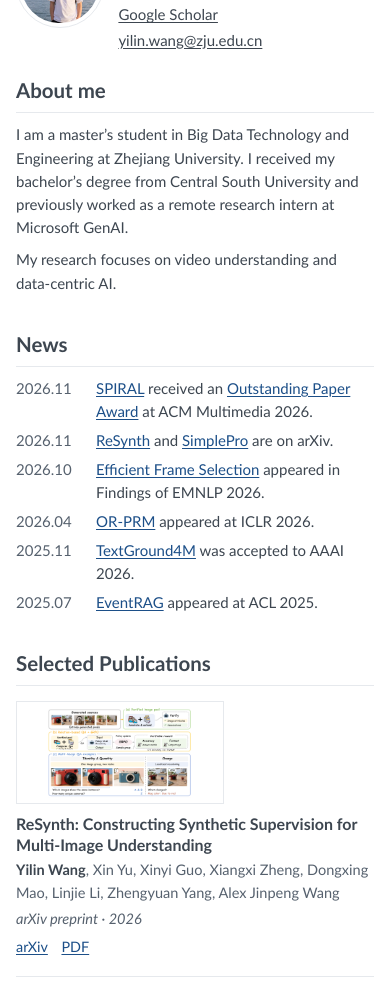
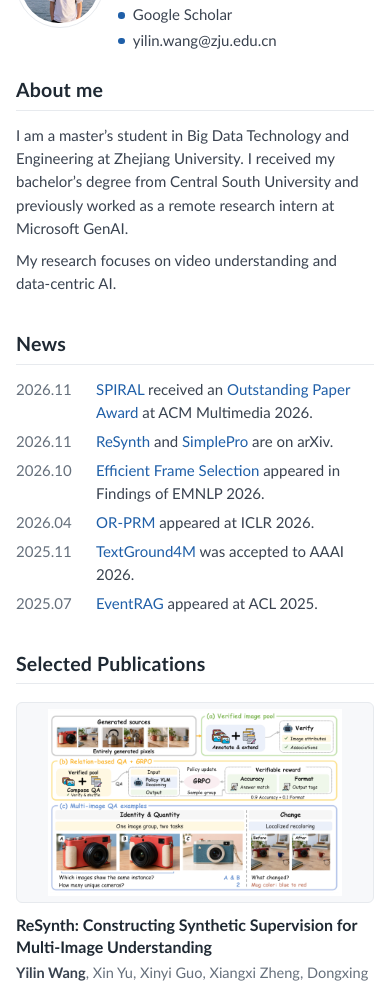
Before and after one commit to yilinwangll/yilinwangll.github.io, a plain HTML site: page index.html in a window 390 px wide. Shown: the part 174-1163 px from the top of the page. Drawn offline with Linux system fonts and the light colour scheme.

Commit message:
Refine homepage colors and publication styling
Highlight published venues, unify paper figure frames, turn paper
links into small buttons, use hover-only link underlines, show full
width figures on phones, and highlight the current nav section.

Co-Authored-By: Claude Opus 5.5 <noreply@anthropic.com>

```diff
--- a/index.html
+++ b/index.html
@@ -18,7 +18,7 @@
     <div class="header-inner">
       <a class="wordmark" href="#top">Yilin Wang</a>
       <nav aria-label="Main">
-        <a href="#top" aria-current="page">Home</a>
+        <a href="#top">Home</a>
         <a href="#news">News</a>
         <a href="#research">Publications</a>
         <a href="#experience">Experience</a>
@@ -99,7 +99,7 @@
           <div class="paper-content">
             <h3 id="frame-selection-title">Efficient Frame Selection for Long Videos at Test Time with Attention-Based MLLM Selectors</h3>
             <p class="authors"><strong>Yilin Wang</strong><sup>*</sup>, Xiangxi Zheng<sup>*</sup>, Dongxing Mao, Linjie Li, Zhengyuan Yang, Ping Yu, Rui Yan, Yuan Yao, Alex Jinpeng Wang</p>
-            <p class="paper-meta">Findings of EMNLP 2026</p>
+            <p class="paper-meta published">Findings of EMNLP 2026</p>
             <div class="paper-links">
               <a href="https://arxiv.org/abs/2607.15689">arXiv</a>
               <a href="https://aclanthology.org/2026.findings-emnlp.1893/">ACL Anthology</a>
@@ -115,7 +115,7 @@
           <div class="paper-content">
             <h3 id="or-prm-title">OR-PRM: A Process Reward Model for Algorithmic Problem in Operations Research</h3>
             <p class="authors"><strong>Yilin Wang</strong><sup>*</sup>, Heng Zhou<sup>*</sup>, Dongxing Mao, Linjie Li, Jingru Tan, Haochen Han, Zhengyuan Yang, Alex Jinpeng Wang, Min Li</p>
-            <p class="paper-meta">ICLR 2026</p>
+            <p class="paper-meta published">ICLR 2026</p>
             <div class="paper-links">
               <a href="https://proceedings.iclr.cc/paper_files/paper/2026/hash/4624803ce92f6c44d8cabe085d8d9d96-Abstract-Conference.html">ICLR</a>
               <a href="https://proceedings.iclr.cc/paper_files/paper/2026/file/4624803ce92f6c44d8cabe085d8d9d96-Paper-Conference.pdf" aria-label="PDF for OR-PRM">PDF</a>
@@ -130,7 +130,7 @@
           <div class="paper-content">
             <h3 id="eventrag-title">EventRAG: Enhancing LLM Generation with Event Knowledge Graphs</h3>
             <p class="authors">Zairun Yang, <strong>Yilin Wang</strong>, Zhengyan Shi, Yuan Yao, Lei Liang, Keyan Ding, Emine Yilmaz, Huajun Chen, Qiang Zhang</p>
-            <p class="paper-meta">ACL 2025</p>
+            <p class="paper-meta published">ACL 2025</p>
             <div class="paper-links">
               <a href="https://aclanthology.org/2025.acl-long.830/">ACL Anthology</a>
               <a href="https://aclanthology.org/2025.acl-long.830.pdf" aria-label="PDF for EventRAG">PDF</a>
@@ -218,5 +218,19 @@
     <span>Yilin Wang</span>
     <a href="#top">Back to top <span aria-hidden="true">↑</span></a>
   </footer>
+  <script>
+    (() => {
+      const links = [...document.querySelectorAll('nav a[href^="#"]')];
+      const targets = links.map(a => document.querySelector(a.getAttribute('href') === '#top' ? '#about' : a.getAttribute('href')));
+      const update = () => {
+        let i = 0;
+        if (window.scrollY > 40) targets.forEach((t, k) => { if (t && t.getBoundingClientRect().top < 120) i = k; });
+        if (window.scrollY > 40 && window.innerHeight + window.scrollY >= document.body.scrollHeight - 4) i = links.length - 1;
+        links.forEach((a, k) => k === i ? a.setAttribute('aria-current', 'location') : a.removeAttribute('aria-current'));
+      };
+      addEventListener('scroll', update, { passive: true });
+      update();
+    })();
+  </script>
 </body>
 </html>
--- a/style.css
+++ b/style.css
@@ -1,10 +1,14 @@
 :root {
   color-scheme: light;
   --paper: #fff;
-  --ink: #3d4650;
-  --muted: #56616e;
-  --link: #1c4f88;
-  --line: #e6e9ed;
+  --heading: #1f2933;
+  --ink: #3a4350;
+  --muted: #66707c;
+  --link: #1f5fa8;
+  --link-hover: #0f3f78;
+  --accent: #b3261e;
+  --line: #e7eaee;
+  --figure-bg: #f7f8fa;
   --font: "Trebuchet MS", Helvetica, Arial, sans-serif;
   --page-width: 77rem;
 }
@@ -20,7 +24,14 @@ body {
 
 a {
   color: var(--link);
-  text-underline-offset: 0.16em;
+  text-decoration: none;
+  transition: color 0.15s;
+}
+
+a:hover {
+  color: var(--link-hover);
+  text-decoration: underline;
+  text-underline-offset: 0.18em;
 }
 
 :focus-visible {
@@ -68,6 +79,8 @@ nav {
 }
 
 nav a[aria-current], nav a:hover, .wordmark:hover { color: var(--link); }
+nav a:hover, .wordmark:hover, .profile-links a:hover { text-decoration: none; }
+nav a[aria-current] { font-weight: 700; }
 
 .page-layout {
   display: grid;
@@ -95,6 +108,7 @@ nav a[aria-current], nav a:hover, .wordmark:hover { color: var(--link); }
 
 h1, h2, h3 {
   margin: 0;
+  color: var(--heading);
   font-weight: 700;
   line-height: 1.3;
 }
@@ -121,19 +135,30 @@ h1 {
 .profile-links a { color: var(--ink); }
 .profile-links a:hover { color: var(--link); }
 
+.profile-links a::before {
+  content: "";
+  display: inline-block;
+  width: 0.4rem;
+  height: 0.4rem;
+  margin: 0 0.5rem 0.12rem 0;
+  border-radius: 50%;
+  background: var(--link);
+  vertical-align: middle;
+}
+
 h2 {
-  margin-bottom: 0.65rem;
-  padding-bottom: 0.5rem;
+  margin-bottom: 0.8rem;
+  padding-bottom: 0.45rem;
   border-bottom: 1px solid var(--line);
-  font-size: 1.28rem;
+  font-size: 1.22rem;
+  letter-spacing: 0.01em;
 }
 
 h3 { font-size: 1rem; }
 
-.about p {
-  max-width: 80ch;
-  margin: 0;
-}
+.paper h3 { line-height: 1.4; }
+
+.about p { margin: 0; }
 
 .about p + p { margin-top: 0.55rem; }
 
@@ -167,7 +192,7 @@ h3 { font-size: 1rem; }
   list-style: none;
 }
 
-.history-list li + li { margin-top: 0.65rem; }
+.history-list li + li { margin-top: 0.75rem; }
 .history-list p { margin: 0.1rem 0 0; }
 
 .organization-entry {
@@ -219,18 +244,24 @@ h3 { font-size: 1rem; }
 .paper:first-of-type { padding-top: 0.3rem; }
 
 .paper-figure {
-  display: grid;
-  place-items: center;
-  padding: 0.25rem;
+  display: block;
+  aspect-ratio: 16 / 9;
+  padding: 0.4rem;
   border: 1px solid var(--line);
+  border-radius: 6px;
+  background: var(--figure-bg);
+  transition: border-color 0.15s, box-shadow 0.15s;
 }
 
-.paper-figure:hover { border-color: var(--link); }
+.paper-figure:hover {
+  border-color: #c9d3df;
+  box-shadow: 0 2px 10px rgb(31 41 51 / 0.08);
+}
 
 .paper-figure img {
   display: block;
   width: 100%;
-  height: clamp(5.4rem, 10vw, 9.1rem);
+  height: 100%;
   object-fit: contain;
 }
 
@@ -249,14 +280,31 @@ h3 { font-size: 1rem; }
   font-style: italic;
 }
 
+.paper-meta.published {
+  color: var(--accent);
+  font-style: normal;
+  font-weight: 700;
+}
+
 .paper-links {
   display: flex;
   flex-wrap: wrap;
-  gap: 0.15rem 0.85rem;
-  margin-top: 0.35rem;
+  gap: 0.4rem;
+  margin-top: 0.5rem;
 }
 
-.paper-links a { font-size: 0.9rem; }
+.paper-links a {
+  padding: 0.05rem 0.55rem;
+  border: 1px solid #cfdbe9;
+  border-radius: 4px;
+  font-size: 0.84rem;
+}
+
+.paper-links a:hover {
+  border-color: var(--link);
+  background: #f1f6fc;
+  text-decoration: none;
+}
 
 .publication-note {
   margin: 0.55rem 0 0;
@@ -297,6 +345,5 @@ h3 { font-size: 1rem; }
 
 @media (max-width: 27rem) {
   .paper { grid-template-columns: minmax(0, 1fr); gap: 0.65rem; }
-  .paper-figure { width: min(80%, 13rem); }
-  .paper-figure img { height: 5.8rem; }
+  .paper-figure { width: 100%; }
 }
```
